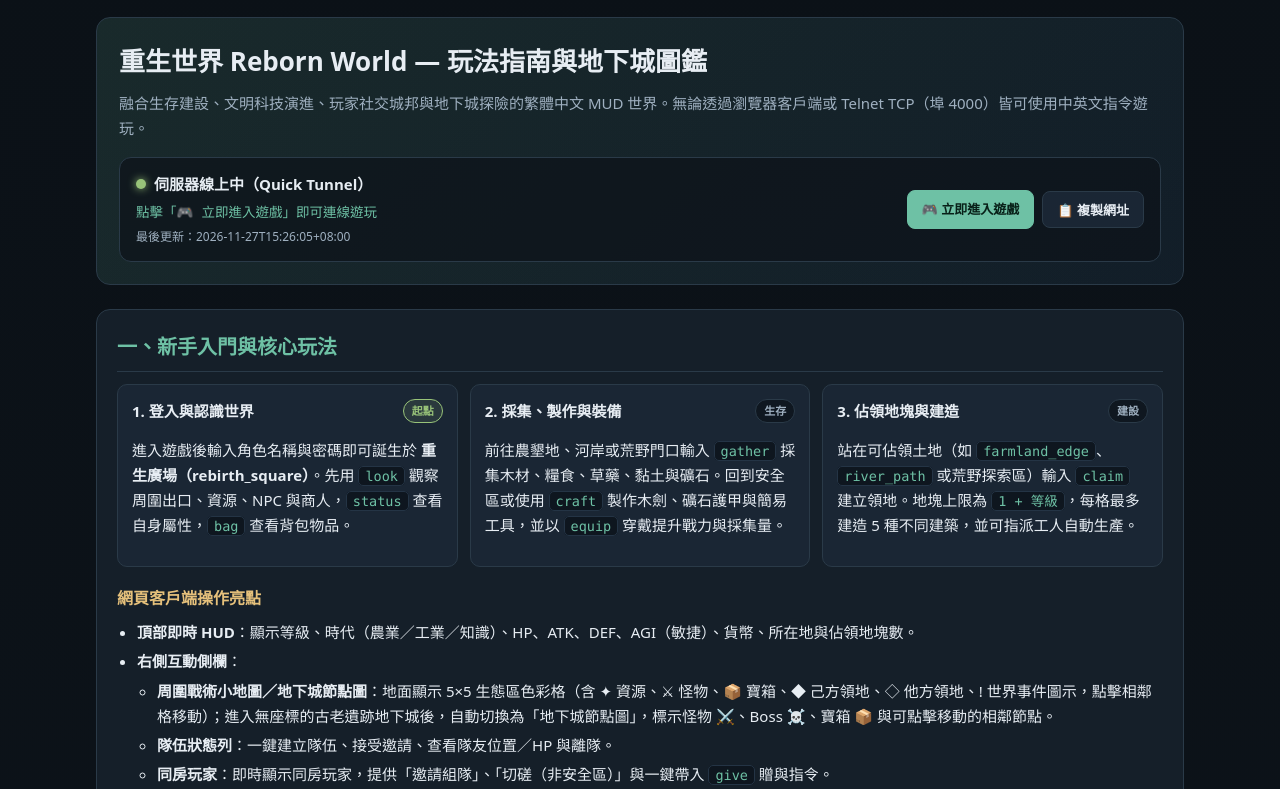
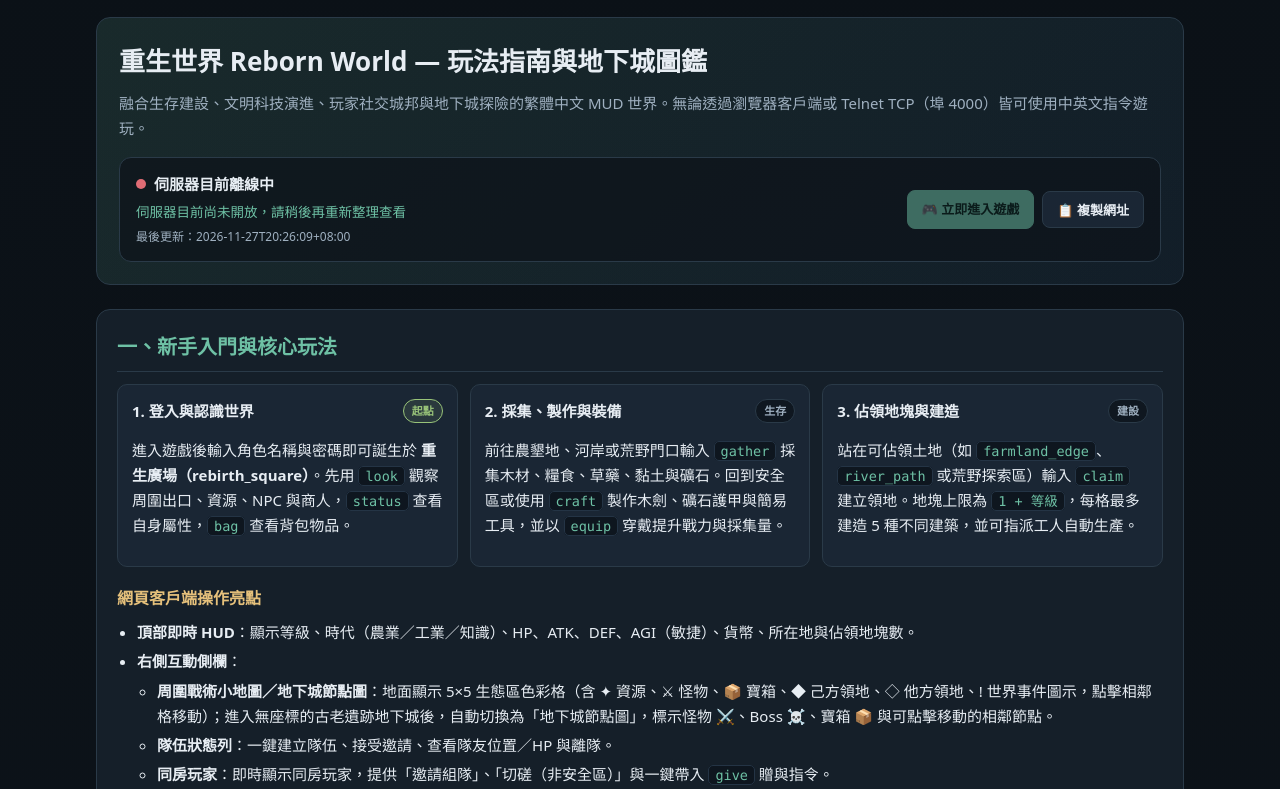
Before and after one commit to leonweihi-source/reborn-world-guide, a plain HTML site: page index.html in a window 1280 px wide. Shown: the part 57-846 px from the top of the page. Drawn offline with Linux system fonts and the light colour scheme.

Commit message:
Set server offline & sync guide (81520b9b5381)

```diff
--- a/index.html
+++ b/index.html
@@ -93,7 +93,7 @@ ul.clean li{margin:4px 0}
       <a href="#social">社交與城市</a>
       <a href="#dungeon">地下城故事</a>
       <a href="#commands">指令速查</a>
-      <a class="primary" id="topPlayBtn" href="https://translate-viking-thorough-bacon.trycloudflare.com" target="_blank" rel="noopener">🎮 進入遊戲</a>
+      <a class="primary" id="topPlayBtn" href="#connection-status" target="_blank" rel="noopener">⏸️ 目前離線</a>
     </nav>
   </div>
 </header>
@@ -104,13 +104,13 @@ ul.clean li{margin:4px 0}
     <p>融合生存建設、文明科技演進、玩家社交城邦與地下城探險的繁體中文 MUD 世界。無論透過瀏覽器客戶端或 Telnet TCP（埠 4000）皆可使用中英文指令遊玩。</p>
     <div class="liveConn" id="connection-status">
       <div class="liveConnMeta">
-        <div class="liveStatus"><span class="liveDot online" id="liveDot"></span><span id="liveStatusText">伺服器線上中（Quick Tunnel）</span></div>
-        <div class="liveUrl" id="liveUrlText">點擊「🎮 立即進入遊戲」即可連線遊玩</div>
-        <div class="liveTime" id="liveUpdatedAt">最後更新：2026-11-27T15:26:05+08:00</div>
+        <div class="liveStatus"><span class="liveDot " id="liveDot"></span><span id="liveStatusText">伺服器目前離線中</span></div>
+        <div class="liveUrl" id="liveUrlText">伺服器目前尚未開放，請稍後再重新整理查看</div>
+        <div class="liveTime" id="liveUpdatedAt">最後更新：2026-11-27T20:26:09+08:00</div>
       </div>
       <div class="liveActions">
-        <a class="liveBtn primary " id="livePlayBtn" href="https://translate-viking-thorough-bacon.trycloudflare.com" target="_blank" rel="noopener">🎮 立即進入遊戲</a>
-        <button class="liveBtn" id="liveCopyBtn" type="button" >📋 複製網址</button>
+        <a class="liveBtn primary disabled" id="livePlayBtn" href="#" target="_blank" rel="noopener">🎮 立即進入遊戲</a>
+        <button class="liveBtn" id="liveCopyBtn" type="button" disabled>📋 複製網址</button>
       </div>
     </div>
   </section>
@@ -502,7 +502,7 @@ ul.clean li{margin:4px 0}
   var playBtn = document.getElementById('livePlayBtn');
   var topPlayBtn = document.getElementById('topPlayBtn');
   var copyBtn = document.getElementById('liveCopyBtn');
-  var currentUrl = "https://translate-viking-thorough-bacon.trycloudflare.com";
+  var currentUrl = "";
 
   function applyStatus(data){
     var online = Boolean(data && data.online && data.url);
--- a/status.json
+++ b/status.json
@@ -1,6 +1,6 @@
 {
-  "online": true,
-  "url": "https://translate-viking-thorough-bacon.trycloudflare.com",
-  "updatedAt": "2026-11-27T15:26:05+08:00",
+  "online": false,
+  "url": "",
+  "updatedAt": "2026-11-27T20:26:09+08:00",
   "guideHash": "81520b9b5381"
 }
```
